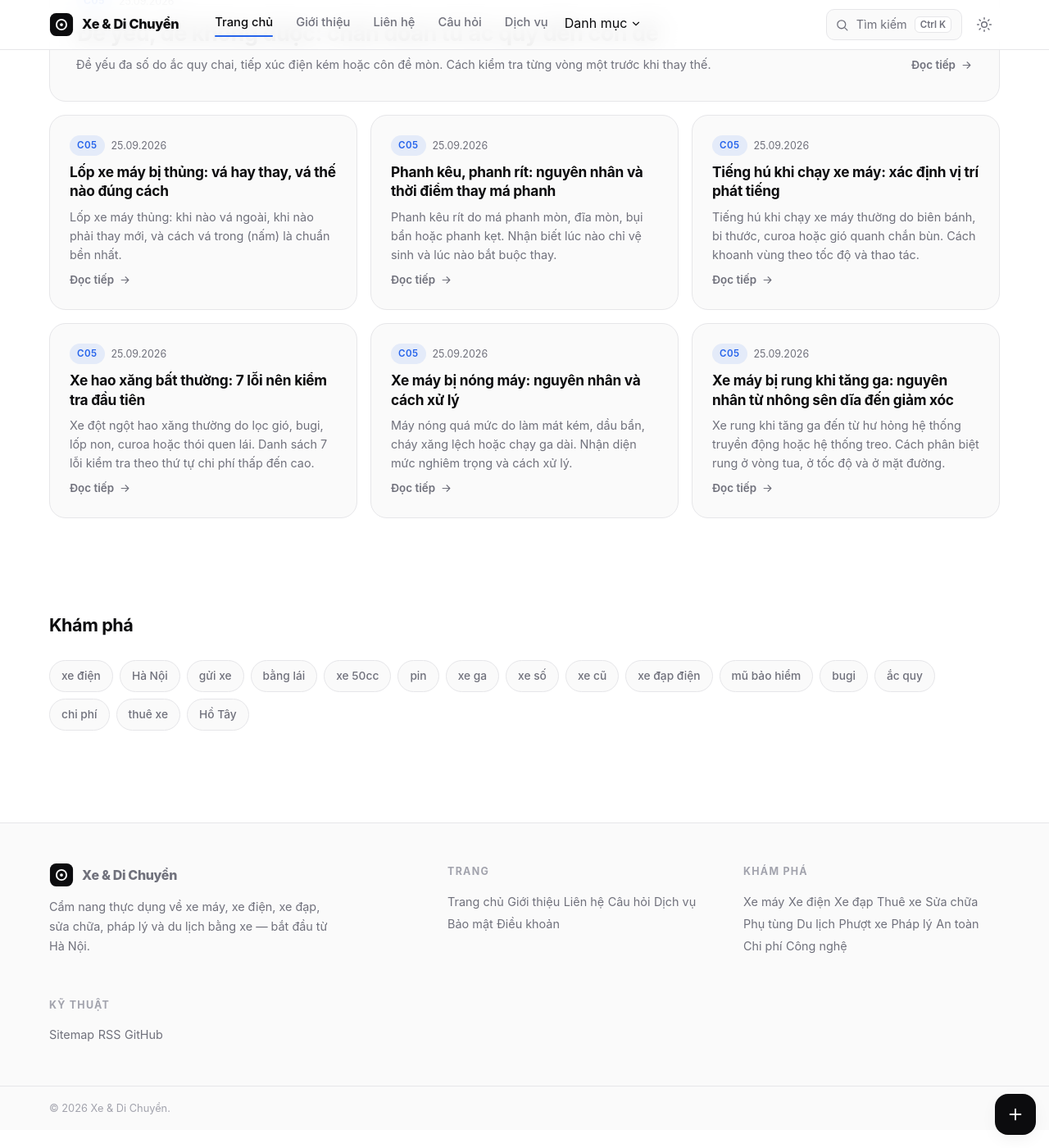
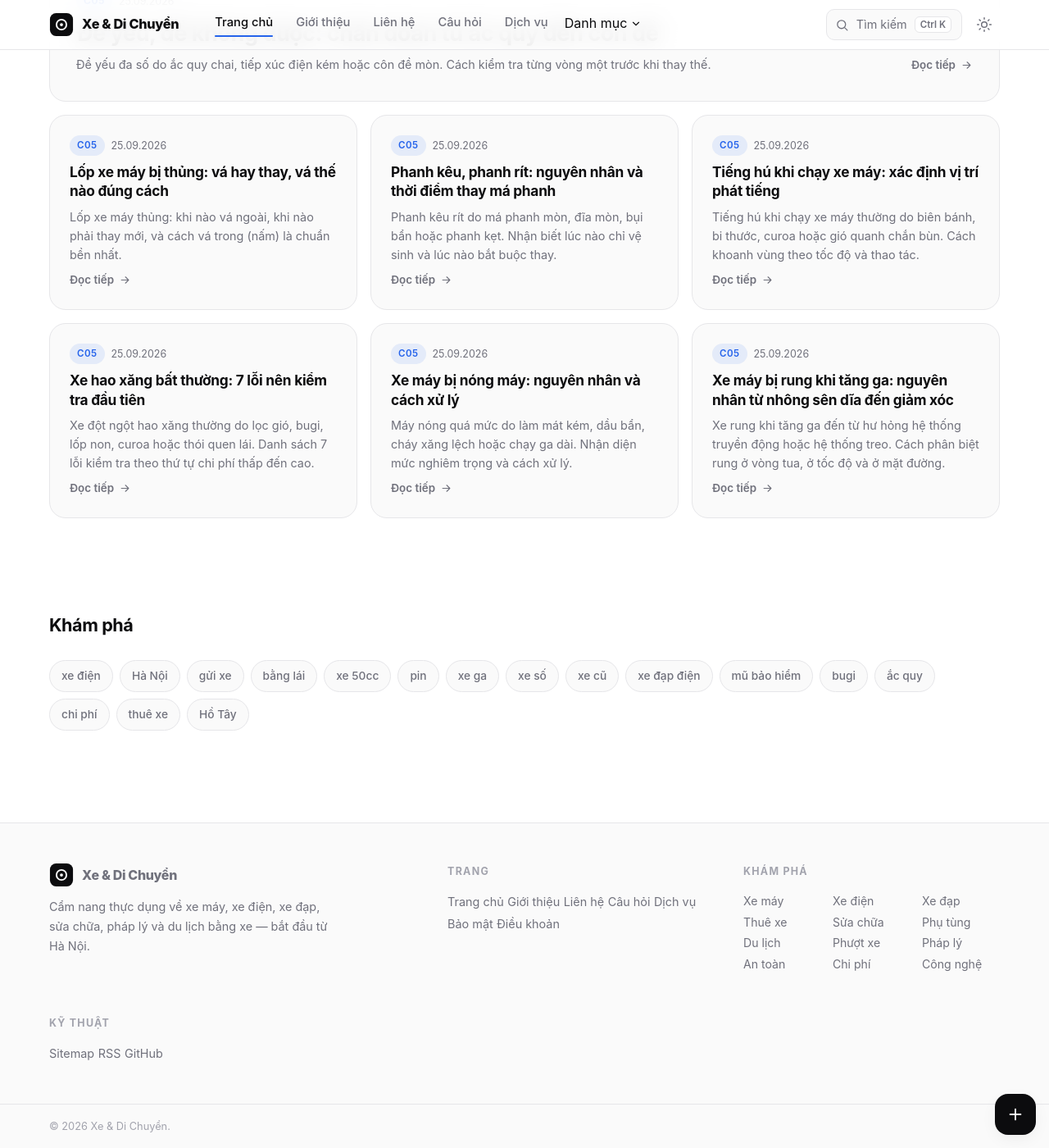
Before and after one commit to codeappweb/lab, a Jekyll site: the page built from index.md, in a window 1280 px wide and 1400 px high, scrolled down 1922 px. Shown: the whole window at 82% size. Built offline with Jekyll 4.4.1, drawn with Linux system fonts in a browser that asks for light colours.

Commit message:
Mobile menu compaction: 2-col static grid, 6 accordion nav groups, nested parent level, 6-col mega menu, compact footer (menu-compaction-001)

```diff
--- a/_includes/footer.html
+++ b/_includes/footer.html
@@ -10,12 +10,14 @@
       <a href="{{ item.url | relative_url }}">{{ item.label }}</a>
       {% endfor %}
     </nav>
-    <nav class="footer-col" aria-label="Khám phá">
+    <nav class="footer-col footer-col--cats" aria-label="Khám phá">
       <h3>Khám phá</h3>
-      {% for p in site.data.taxonomy.parents %}
-      {% capture purl %}/danh-muc/{{ p.slug }}/{% endcapture %}
-      <a href="{{ purl | relative_url }}">{{ p.name }}</a>
-      {% endfor %}
+      <div class="footer-cats">
+        {% for p in site.data.taxonomy.parents %}
+        {% capture purl %}/danh-muc/{{ p.slug }}/{% endcapture %}
+        <a href="{{ purl | relative_url }}">{{ p.name }}</a>
+        {% endfor %}
+      </div>
     </nav>
     <nav class="footer-col" aria-label="Liên kết kỹ thuật">
       <h3>Kỹ thuật</h3>
--- a/_includes/header.html
+++ b/_includes/header.html
@@ -11,13 +11,20 @@
           <svg viewBox="0 0 24 24" width="14" height="14" fill="none" stroke="currentColor" stroke-width="2" stroke-linecap="round" aria-hidden="true"><path d="M6 9l6 6 6-6"/></svg>
         </button>
         <div class="mega" role="group" aria-label="Danh mục chủ đề">
-          {% for p in site.data.taxonomy.parents %}
+          {% assign mega = 'Phương tiện:xe-may,xe-dien,xe-dap|Thuê xe:thue-xe|Hành trình:du-lich,phuot-xe|Kỹ thuật:sua-chua,phu-tung,cong-nghe|Kinh nghiệm:an-toan,chi-phi|Pháp lý:phap-ly' | split: '|' %}
+          {% for g in mega %}
+          {% assign gname = g | split: ':' | first %}
+          {% assign gslugs = g | split: ':' | last | split: ',' %}
           <div class="mega__col">
+            <span class="mega__group">{{ gname }}</span>
+            {% for slug in gslugs %}
+            {% assign p = site.data.taxonomy.parents | where: 'slug', slug | first %}
             {% capture purl %}/danh-muc/{{ p.slug }}/{% endcapture %}
             <a class="mega__parent" href="{{ purl | relative_url }}">{{ p.name }}</a>
             {% for c in p.children %}
             {% capture curl %}/danh-muc/{{ p.slug }}/{{ c.slug }}/{% endcapture %}
             <a class="mega__child" href="{{ curl | relative_url }}">{{ c.name }}</a>
+            {% endfor %}
             {% endfor %}
           </div>
           {% endfor %}
--- a/_includes/nav-drawer.html
+++ b/_includes/nav-drawer.html
@@ -7,7 +7,7 @@
     </button>
   </div>
   <div class="nav-drawer__body">
-    <nav class="nav-drawer__main" aria-label="Trang">
+    <nav class="nav-drawer__main nav-grid" aria-label="Trang">
       {% for item in site.data.navigation.main %}
       <a href="{{ item.url | relative_url }}">{{ item.label }}</a>
       {% endfor %}
@@ -15,21 +15,42 @@
     <div class="nav-drawer__divider" role="separator" aria-hidden="true"></div>
     <nav class="nav-drawer__cats" aria-label="Danh mục">
       <p class="nav-drawer__title">Danh mục</p>
-      {% for p in site.data.taxonomy.parents %}
-      {% capture purl %}/danh-muc/{{ p.slug }}/{% endcapture %}
+      {% comment %} 6 nhóm điều hướng (chỉ trình bày, không phải taxonomy SEO) {% endcomment %}
+      {% assign g1 = 'xe-may,xe-dien,xe-dap' | split: ',' %}
+      {% assign g2 = 'thue-xe' | split: ',' %}
+      {% assign g3 = 'du-lich,phuot-xe' | split: ',' %}
+      {% assign g4 = 'sua-chua,phu-tung,cong-nghe' | split: ',' %}
+      {% assign g5 = 'an-toan,chi-phi' | split: ',' %}
+      {% assign g6 = 'phap-ly' | split: ',' %}
+      {% assign groups = 'Phương tiện:xe-may,xe-dien,xe-dap|Thuê xe:thue-xe|Hành trình:du-lich,phuot-xe|Kỹ thuật:sua-chua,phu-tung,cong-nghe|Kinh nghiệm:an-toan,chi-phi|Pháp lý:phap-ly' | split: '|' %}
+      {% for g in groups %}
+      {% assign gname = g | split: ':' | first %}
+      {% assign gslugs = g | split: ':' | last | split: ',' %}
       <details class="nav-acc" data-acc>
         <summary class="nav-acc__summary">
-          <span class="nav-acc__label">
-            <span class="nav-drawer__icon" aria-hidden="true">{% include icon.html name=p.icon %}</span>
-            <span>{{ p.name }}</span>
-          </span>
+          <span class="nav-acc__label"><span>{{ gname }}</span></span>
           <svg class="nav-acc__chev" viewBox="0 0 24 24" width="18" height="18" fill="none" stroke="currentColor" stroke-width="2" stroke-linecap="round" stroke-linejoin="round" aria-hidden="true"><path d="M6 9l6 6 6-6"/></svg>
         </summary>
         <div class="nav-acc__panel">
-          <a class="nav-acc__child nav-acc__child--all" href="{{ purl | relative_url }}">Tất cả {{ p.name }}</a>
-          {% for c in p.children %}
-          {% capture curl %}/danh-muc/{{ p.slug }}/{{ c.slug }}/{% endcapture %}
-          <a class="nav-acc__child" href="{{ curl | relative_url }}">{{ c.name }}</a>
+          {% for slug in gslugs %}
+          {% assign p = site.data.taxonomy.parents | where: 'slug', slug | first %}
+          {% capture purl %}/danh-muc/{{ p.slug }}/{% endcapture %}
+          <details class="nav-sub" data-nav-sub>
+            <summary class="nav-sub__summary">
+              <span class="nav-sub__label">
+                <span class="nav-drawer__icon" aria-hidden="true">{% include icon.html name=p.icon %}</span>
+                <span>{{ p.name }}</span>
+              </span>
+              <svg class="nav-sub__chev" viewBox="0 0 24 24" width="16" height="16" fill="none" stroke="currentColor" stroke-width="2" stroke-linecap="round" stroke-linejoin="round" aria-hidden="true"><path d="M9 6l6 6-6 6"/></svg>
+            </summary>
+            <div class="nav-sub__panel">
+              <a class="nav-sub__child nav-sub__child--all" href="{{ purl | relative_url }}">Tất cả {{ p.name }}</a>
+              {% for c in p.children %}
+              {% capture curl %}/danh-muc/{{ p.slug }}/{{ c.slug }}/{% endcapture %}
+              <a class="nav-sub__child" href="{{ curl | relative_url }}">{{ c.name }}</a>
+              {% endfor %}
+            </div>
+          </details>
           {% endfor %}
         </div>
       </details>
--- a/assets/css/app4.css
+++ b/assets/css/app4.css
@@ -1,34 +1,54 @@
-/* app4.css — lớp bổ sung cho taxonomy-rebalance-001.
-   Ghi đè nhẹ lên app3: drawer accordion, mega menu, thẻ danh mục già. Không sửa app3. */
+/* app4.css — lớp bổ sung (taxonomy-rebalance-001 + menu-compaction-001).
+   Drawer gọn: lưới 2 cột cho trang tĩnh, 6 nhóm accordion, chuyên mục cấp 2, mega menu 6 cột, footer gọn. */
 
-.nav-drawer__body { flex: 1; min-height: 0; overflow-y: auto; -webkit-overflow-scrolling: touch; padding: 4px 16px 28px; }
-.nav-drawer__divider { height: 1px; margin: 10px 0 6px; border: 0; background: var(--line, rgba(128,128,128,.25)); }
+/* ---------- Drawer: khung cuộn + divider ---------- */
+.nav-drawer__body { flex: 1; min-height: 0; overflow-y: auto; -webkit-overflow-scrolling: touch; padding: 2px 14px 24px; }
+.nav-drawer__divider { height: 1px; margin: 8px 0 4px; border: 0; background: var(--line, rgba(128,128,128,.25)); }
+.nav-drawer__title { margin: 2px 6px 4px; font-size: .72rem; font-weight: 700; letter-spacing: .08em; text-transform: uppercase; opacity: .55; }
 
+/* ---------- Trang tĩnh: lưới 2 cột, gọn nhẹ ---------- */
+.nav-grid { display: grid; grid-template-columns: 1fr 1fr; gap: 2px 8px; }
+.nav-grid a { display: flex; align-items: center; min-height: 44px; padding: 0 8px; border-radius: 10px; font-size: .92rem; font-weight: 400; }
+.nav-grid a:hover { background: rgba(128,128,128,.12); }
+
+/* ---------- Nhóm accordion (6 nhóm) ---------- */
 .nav-acc { border-bottom: 1px solid rgba(128,128,128,.12); }
 .nav-acc:last-child { border-bottom: 0; }
-.nav-acc__summary { list-style: none; cursor: pointer; display: flex; align-items: center; justify-content: space-between; gap: 8px; min-height: 44px; padding: 0 6px; border-radius: 10px; font-weight: 500; }
+.nav-acc__summary { list-style: none; cursor: pointer; display: flex; align-items: center; justify-content: space-between; gap: 8px; min-height: 44px; padding: 0 6px; border-radius: 10px; font-weight: 600; font-size: .95rem; }
 .nav-acc__summary::-webkit-details-marker { display: none; }
 .nav-acc__summary:hover { background: rgba(128,128,128,.12); }
 .nav-acc__label { display: flex; align-items: center; gap: 10px; min-width: 0; }
 .nav-acc__chev { flex: none; transition: transform .2s ease; }
 .nav-acc[open] > .nav-acc__summary .nav-acc__chev { transform: rotate(180deg); }
-.nav-acc__panel { display: flex; flex-direction: column; padding-left: 14px; }
-.nav-acc__child { display: flex; align-items: center; min-height: 44px; padding: 0 10px; border-radius: 8px; font-size: .95rem; }
-.nav-acc__child:hover { background: rgba(128,128,128,.12); }
-.nav-acc__child--all { font-weight: 600; }
-.nav-acc__panel a.is-active { font-weight: 700; }
+.nav-acc__panel { display: flex; flex-direction: column; }
+
+/* ---------- Cha (cấp 2) ---------- */
+.nav-sub__summary { list-style: none; cursor: pointer; display: flex; align-items: center; justify-content: space-between; gap: 6px; min-height: 44px; padding: 0 6px; border-radius: 8px; font-size: .92rem; }
+.nav-sub__summary::-webkit-details-marker { display: none; }
+.nav-sub__summary:hover { background: rgba(128,128,128,.12); }
+.nav-sub__label { display: flex; align-items: center; gap: 8px; min-width: 0; }
+.nav-sub__chev { flex: none; opacity: .6; transition: transform .2s ease; }
+.nav-sub[open] > .nav-sub__summary .nav-sub__chev { transform: rotate(90deg); }
+.nav-sub__panel { display: flex; flex-direction: column; padding-left: 16px; }
+.nav-sub__child { display: flex; align-items: center; min-height: 44px; padding: 0 8px; border-radius: 8px; font-size: .88rem; opacity: .9; }
+.nav-sub__child:hover { background: rgba(128,128,128,.12); opacity: 1; }
+.nav-sub__child--all { font-weight: 600; }
+.nav-sub__panel a.is-active, .nav-acc__panel a.is-active { font-weight: 700; opacity: 1; }
 body.nav-lock { overflow: hidden; }
 
+/* ---------- Desktop: mega menu 6 cột nhóm ---------- */
 .mega-wrap { position: relative; }
 .mega-trigger { display: inline-flex; align-items: center; gap: 4px; background: none; border: 0; padding: 8px 4px; color: inherit; font: inherit; cursor: pointer; }
-.mega { position: absolute; top: calc(100% + 10px); left: 50%; transform: translateX(-50%); display: grid; grid-template-columns: repeat(4, minmax(170px, 1fr)); gap: 8px 24px; padding: 18px 22px; border-radius: 14px; box-shadow: 0 18px 40px rgba(0,0,0,.18); background: var(--panel, #fff); opacity: 0; visibility: hidden; transition: opacity .15s ease; min-width: min(940px, 92vw); max-height: 78vh; overflow-y: auto; z-index: 60; }
+.mega { position: absolute; top: calc(100% + 10px); left: 50%; transform: translateX(-50%); display: grid; grid-template-columns: repeat(6, minmax(140px, 1fr)); gap: 6px 20px; padding: 16px 18px; border-radius: 14px; box-shadow: 0 18px 40px rgba(0,0,0,.18); background: var(--panel, #fff); opacity: 0; visibility: hidden; transition: opacity .15s ease; min-width: min(1000px, 94vw); max-height: 76vh; overflow-y: auto; z-index: 60; }
 [data-theme="dark"] .mega { background: var(--panel, #16161a); }
 .mega-wrap:hover .mega, .mega-wrap:focus-within .mega { opacity: 1; visibility: visible; }
 .mega__col { display: flex; flex-direction: column; }
-.mega__parent { font-weight: 700; margin-bottom: 2px; padding: 4px 0; }
-.mega__child { font-size: .88rem; opacity: .8; padding: 2px 0; }
+.mega__group { font-size: .7rem; font-weight: 700; letter-spacing: .07em; text-transform: uppercase; opacity: .5; margin-bottom: 4px; }
+.mega__parent { font-weight: 700; margin: 2px 0; padding: 2px 0; }
+.mega__child { font-size: .85rem; opacity: .75; padding: 1px 0 1px 8px; }
 .mega__child:hover { opacity: 1; text-decoration: underline; }
 
+/* ---------- Thẻ danh mục già trên /danh-muc/ ---------- */
 .topic-card--rich { display: flex; flex-direction: column; }
 .topic-card__main { display: flex; flex-direction: column; gap: 4px; }
 .topic-card__kids { display: flex; flex-wrap: wrap; gap: 4px 10px; margin-top: 8px; font-size: .82rem; }
@@ -36,5 +56,11 @@
 .topic-card__kids a:hover { opacity: 1; text-decoration: underline; }
 .topic-card__more { display: inline-block; margin-top: 6px; font-size: .85rem; font-weight: 600; }
 
+/* ---------- Footer: 12 danh mục gọn nhiều cột ---------- */
+.footer-cats { display: grid; grid-template-columns: repeat(2, minmax(0, 1fr)); gap: 0 14px; }
+@media (min-width: 900px) { .footer-cats { grid-template-columns: repeat(3, minmax(0, 1fr)); } }
+.footer-cats a { font-size: .88rem; padding: 1px 0; }
+
+/* ---------- Responsive ---------- */
 @media (max-width: 1100px) { .mega { grid-template-columns: repeat(3, 1fr); } }
 @media (max-width: 900px) { .mega-wrap { display: none; } }
--- a/assets/js/nav2.js
+++ b/assets/js/nav2.js
@@ -1,5 +1,7 @@
-/* nav2.js — bổ sung cho taxonomy-rebalance-001.
-   Accordion drawer (mở một cha tại một thời điểm, tự mở mục hiện tại), khóa cuộn body, aria mega menu. */
+/* nav2.js — nav UX cho taxonomy-rebalance-001 + menu-compaction-001.
+   - Drawer: 6 nhóm accordion (một nhóm mở tại một thời điểm), mỗi cha là accordion con cấp 2.
+   - Tự mở nhóm + chuyên mục chứa trang hiện tại, highlight active.
+   - Khóa cuộn body khi drawer mở. Mega menu aria. */
 (function () {
   'use strict';
   function ready(fn) { if (document.readyState !== 'loading') fn(); else document.addEventListener('DOMContentLoaded', fn); }
@@ -11,20 +13,32 @@
       });
       mo.observe(drawer, { attributes: true, attributeFilter: ['hidden'] });
     }
-    var accs = Array.prototype.slice.call(document.querySelectorAll('details.nav-acc'));
-    accs.forEach(function (d) {
-      d.addEventListener('toggle', function () {
-        if (d.open) accs.forEach(function (o) { if (o !== d) o.open = false; });
+    var norm = function (u) { return (u || '').replace(/\/index\.html$/, ''); };
+    var path = norm(location.pathname);
+    var groups = Array.prototype.slice.call(document.querySelectorAll('details.nav-acc'));
+    groups.forEach(function (g) {
+      g.addEventListener('toggle', function () {
+        if (g.open) groups.forEach(function (o) { if (o !== g) o.open = false; });
+      });
+      // một chuyên mục con mở tại một thời điểm trong cùng nhóm
+      var subs = Array.prototype.slice.call(g.querySelectorAll('details.nav-sub'));
+      subs.forEach(function (s) {
+        s.addEventListener('toggle', function () {
+          if (s.open) subs.forEach(function (o) { if (o !== s) o.open = false; });
+        });
       });
     });
-    var path = location.pathname.replace(/\/index\.html$/, '');
-    accs.forEach(function (d) {
-      var hit = false;
-      Array.prototype.forEach.call(d.querySelectorAll('.nav-acc__panel a'), function (a) {
-        var href = (a.getAttribute('href') || '').replace(/\/index\.html$/, '');
-        if (href && path === href) { a.classList.add('is-active'); a.setAttribute('aria-current', 'page'); hit = true; }
-      });
-      if (hit) d.open = true;
+    // active state: mở nhóm + cha chứa link hiện tại
+    var links = document.querySelectorAll('.nav-sub__panel a, .nav-acc__panel > a');
+    Array.prototype.forEach.call(links, function (a) {
+      if (norm(a.getAttribute('href')) === path) {
+        a.classList.add('is-active');
+        a.setAttribute('aria-current', 'page');
+        var sub = a.closest('details.nav-sub');
+        var grp = a.closest('details.nav-acc');
+        if (sub) sub.open = true;
+        if (grp) grp.open = true;
+      }
     });
     var trig = document.querySelector('.mega-trigger');
     var wrap = document.querySelector('.mega-wrap');
```
